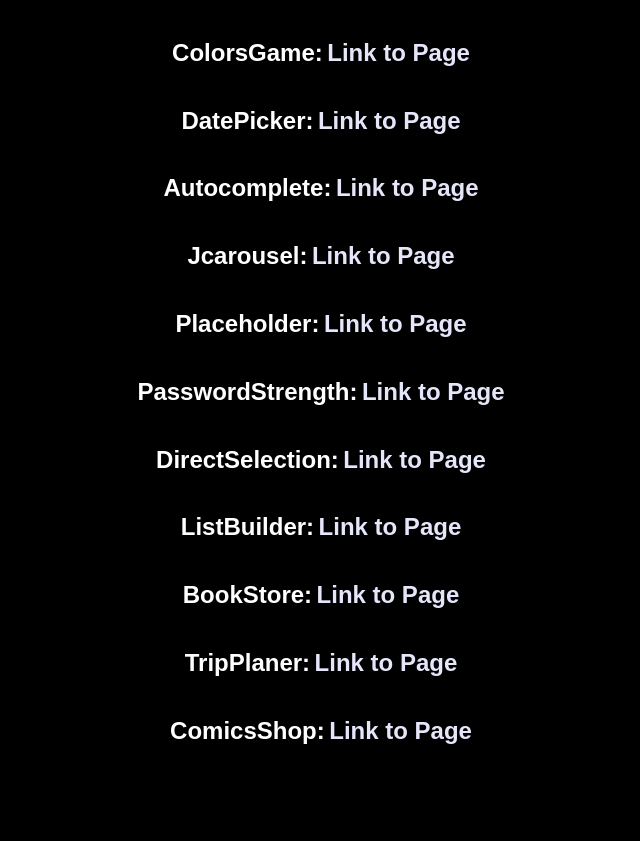
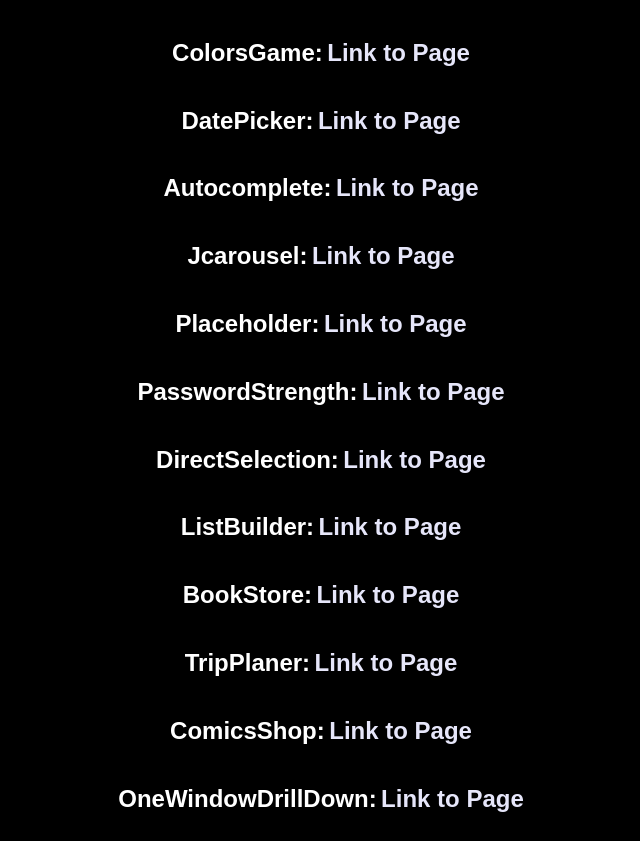
Before and after one commit to Jovann365/TemplatesForDesigningUserInterfaces, a plain HTML site: page index.html in a window 1280 px wide. Shown: the part 61-902 px from the top of the page, without its empty margins (319-959 px from the left). Before the commit the page ends 834 px from the top, so only its background shows below. Drawn offline with Linux system fonts and the light colour scheme.

Commit message:
index update

```diff
--- a/index.html
+++ b/index.html
@@ -35,5 +35,6 @@
   <h2>BookStore: </h2> <a href="Projects/BookStore/BookStore.html"><h2>Link to Page</h2></a><br>
   <h2>TripPlaner: </h2> <a href="Projects/TripPlaner.html"><h2>Link to Page</h2></a><br>
   <h2>ComicsShop: </h2> <a href="Projects/ComicsShop.html"><h2>Link to Page</h2></a><br>
+  <h2>OneWindowDrillDown: </h2> <a href="Projects/OneWindowDrillDown.html"><h2>Link to Page</h2></a><br>
 </body>
 </html>
```
